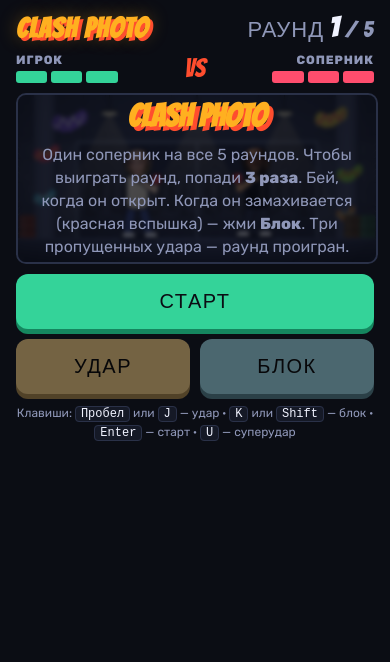
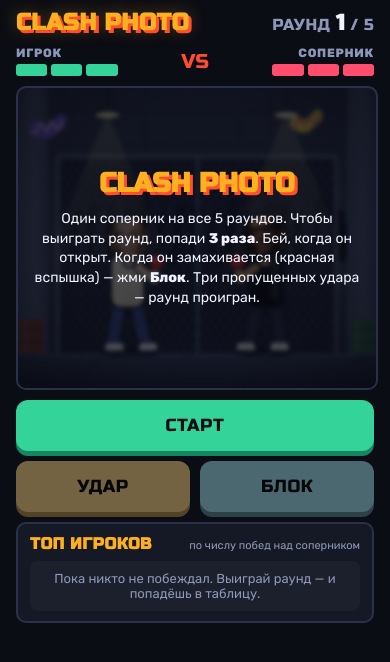
Before and after one commit to myfemfamily-lang/clash-photo, a plain HTML site: page index.html in a window 390 px wide. Drawn offline with Linux system fonts and the light colour scheme; animation ran at ten frames a second.

Commit message:
Mobile layout, Cyrillic display font, safe-area padding, leaderboard
Co-Authored-By: Claude Fable 5.1 <noreply@anthropic.com>
Claude-Session: https://claude.ai/code/session_01W36pjk9FBpEoqSbBPpqxp7

```diff
--- a/index.html
+++ b/index.html
@@ -6,7 +6,7 @@
 <meta name="theme-color" content="#0b0d14">
 <script src="https://telegram.org/js/telegram-web-app.js"></script>
 <title>Clash Photo</title>
-<link rel="stylesheet" href="https://fonts.googleapis.com/css2?family=Bangers&family=Rubik:wght@400;600;800&display=swap">
+<link rel="stylesheet" href="https://fonts.googleapis.com/css2?family=Russo+One&family=Rubik:wght@400;600;800&display=swap">
 <style>
 /* Layout: one dark arena screen; HUD on top, canvas ring in the middle, control deck fixed at the bottom. */
 :root{
@@ -14,43 +14,45 @@
   --fg:#f1f3ff; --muted:#8f97b8;
   --accent:#ffb020; --accent2:#ff4d2e;
   --p1:#34d399; --p2:#ff4d6d; --block:#4cc9f0;
-  --display:'Bangers',Impact,'Arial Black',sans-serif;
+  --display:'Russo One','Arial Black',Impact,sans-serif;
   --body:'Rubik',system-ui,sans-serif;
   color-scheme:dark;
 }
-html,body{height:100%}
-body{margin:0;background:var(--bg);color:var(--fg);font-family:var(--body);
+html{height:100%}
+body{min-height:100%;margin:0;background:var(--bg);color:var(--fg);font-family:var(--body);
   padding-left:max(16px,env(safe-area-inset-left,0px));padding-right:max(16px,env(safe-area-inset-right,0px));
-  padding-block:12px;display:flex;flex-direction:column;gap:10px;box-sizing:border-box;overflow-x:hidden}
-h1{font-family:var(--display);font-size:clamp(28px,6vw,44px);margin:0;letter-spacing:1px;
+  padding-top:calc(var(--tg-safe-area-inset-top,env(safe-area-inset-top,0px)) + var(--tg-content-safe-area-inset-top,0px) + 10px);
+  padding-bottom:calc(var(--tg-safe-area-inset-bottom,env(safe-area-inset-bottom,0px)) + 16px);
+  display:flex;flex-direction:column;gap:10px;box-sizing:border-box;overflow-x:hidden}
+h1{font-family:var(--display);font-size:clamp(22px,6vw,40px);margin:0;letter-spacing:.5px;line-height:1.1;
   color:var(--accent);text-shadow:3px 3px 0 var(--accent2),0 0 18px rgba(255,176,32,.35);text-wrap:balance}
 .top{display:flex;align-items:center;justify-content:space-between;gap:12px;flex-wrap:wrap}
-.round{font-family:var(--display);font-size:22px;letter-spacing:1px;color:var(--muted)}
-.round b{color:var(--fg);font-size:28px}
+.round{font-family:var(--display);font-size:16px;letter-spacing:.5px;color:var(--muted);white-space:nowrap}
+.round b{color:var(--fg);font-size:22px}
 .hud{display:grid;grid-template-columns:1fr auto 1fr;gap:12px;align-items:center}
 .bar{display:flex;flex-direction:column;gap:4px;min-width:0}
 .bar.right{align-items:flex-end}
-.name{font-weight:800;letter-spacing:.08em;text-transform:uppercase;font-size:12px;color:var(--muted)}
+.name{font-weight:800;letter-spacing:.06em;text-transform:uppercase;font-size:12px;color:var(--muted);max-width:100%;overflow:hidden;text-overflow:ellipsis;white-space:nowrap}
 .hp{display:flex;gap:4px}
 .bar.right .hp{flex-direction:row-reverse}
 .pip{width:clamp(28px,8vw,56px);height:12px;background:var(--line);border-radius:3px;transition:background .15s,transform .15s}
 .pip.on.p1{background:var(--p1)}.pip.on.p2{background:var(--p2)}
 .pip.lost{transform:scaleY(.4);background:var(--line)}
-.vs{font-family:var(--display);font-size:26px;color:var(--accent2)}
-.arena{position:relative;width:100%;max-width:100%;aspect-ratio:900/420;border:2px solid var(--line);border-radius:10px;overflow:hidden;background:#171b2b}
+.vs{font-family:var(--display);font-size:20px;color:var(--accent2)}
+.arena{position:relative;width:100%;max-width:100%;aspect-ratio:var(--arena-ar,900/420);border:2px solid var(--line);border-radius:10px;overflow:hidden;background:#171b2b}
 canvas{display:block;width:100%;height:100%}
 .banner{position:absolute;inset:0;display:flex;flex-direction:column;align-items:center;justify-content:center;gap:10px;
   background:rgba(8,10,18,.72);backdrop-filter:blur(2px);text-align:center;padding:16px}
-.banner h2{font-family:var(--display);font-size:clamp(32px,8vw,72px);margin:0;color:var(--accent);text-shadow:4px 4px 0 var(--accent2)}
-.banner p{margin:0;color:var(--muted);max-width:40ch;line-height:1.45}
+.banner h2{font-family:var(--display);font-size:clamp(24px,7vw,56px);margin:0;color:var(--accent);text-shadow:3px 3px 0 var(--accent2);line-height:1.1;text-wrap:balance}
+.banner p{margin:0;color:var(--fg);max-width:40ch;line-height:1.4;font-size:clamp(13px,3.6vw,16px)}
 .banner p kbd{background:var(--panel);border:1px solid var(--line);border-radius:4px;padding:1px 6px;font-family:var(--body);color:var(--fg)}
-.msg{position:absolute;left:0;right:0;top:12px;text-align:center;font-family:var(--display);font-size:clamp(20px,5vw,40px);
+.msg{position:absolute;left:0;right:0;top:10px;text-align:center;font-family:var(--display);font-size:clamp(18px,5.5vw,36px);
   letter-spacing:1px;pointer-events:none;opacity:0;transform:translateY(-6px);transition:opacity .12s,transform .12s;text-shadow:2px 2px 0 #000}
 .msg.show{opacity:1;transform:none}
 .deck{display:grid;grid-template-columns:1fr 1fr;gap:10px}
 .deck.has-super{grid-template-columns:1fr 1fr 1fr}
-button{font-family:var(--display);font-size:clamp(20px,4.5vw,30px);letter-spacing:1.5px;border:0;border-radius:12px;
-  padding:16px 10px;cursor:pointer;color:#0b0d14;transition:transform .06s,filter .15s;user-select:none;-webkit-user-select:none;touch-action:manipulation}
+button{font-family:var(--display);font-size:clamp(17px,4.5vw,26px);letter-spacing:.5px;border:0;border-radius:12px;
+  padding:15px 8px;cursor:pointer;color:#0b0d14;transition:transform .06s,filter .15s;user-select:none;-webkit-user-select:none;touch-action:manipulation}
 button:active{transform:translateY(3px)}
 button:disabled{filter:grayscale(.6) brightness(.55);cursor:default;transform:none}
 button:focus-visible{outline:3px solid var(--fg);outline-offset:2px}
@@ -62,6 +64,20 @@ button:focus-visible{outline:3px solid var(--fg);outline-offset:2px}
 @keyframes pulse{from{filter:brightness(1)}to{filter:brightness(1.25)}}
 .foot{color:var(--muted);font-size:12px;line-height:1.5;text-align:center}
 .foot kbd{background:var(--panel);border:1px solid var(--line);border-radius:4px;padding:0 5px;color:var(--fg)}
+@media (hover:none){.foot{display:none}}
+/* leaderboard */
+.lb{border:2px solid var(--line);border-radius:10px;background:var(--panel);padding:10px 12px;display:flex;flex-direction:column;gap:8px}
+.lb h3{margin:0;font-family:var(--display);font-size:16px;letter-spacing:.5px;color:var(--accent);display:flex;justify-content:space-between;align-items:baseline}
+.lb h3 small{font-family:var(--body);font-weight:400;font-size:11px;color:var(--muted);letter-spacing:0}
+.lb ol{list-style:none;margin:0;padding:0;display:flex;flex-direction:column;gap:4px}
+.lb li{display:grid;grid-template-columns:28px 1fr auto;gap:8px;align-items:center;font-size:14px;padding:6px 8px;border-radius:8px;background:rgba(255,255,255,.03)}
+.lb li.me{background:rgba(52,211,153,.12);outline:1px solid rgba(52,211,153,.35)}
+.lb .pos{font-family:var(--display);color:var(--muted);font-size:13px;text-align:center}
+.lb li:nth-child(1) .pos{color:#ffd166}.lb li:nth-child(2) .pos{color:#cdd3e0}.lb li:nth-child(3) .pos{color:#d9893b}
+.lb .nick{min-width:0;overflow:hidden;text-overflow:ellipsis;white-space:nowrap;font-weight:600}
+.lb .wins{font-family:var(--display);font-size:14px;color:var(--p1);font-variant-numeric:tabular-nums;white-space:nowrap}
+.lb .wins small{font-family:var(--body);color:var(--muted);font-size:11px;margin-left:6px}
+.lb .empty{color:var(--muted);font-size:13px;text-align:center;padding:10px 0}
 @media (prefers-reduced-motion:reduce){#super{animation:none}.pip,.msg,button{transition:none}}
 </style>
 
@@ -93,12 +109,16 @@ button:focus-visible{outline:3px solid var(--fg);outline-offset:2px}
   <button id="block" disabled>БЛОК</button>
   <button id="super" hidden>СУПЕРУДАР</button>
 </div>
+<section class="lb" id="lb">
+  <h3>ТОП ИГРОКОВ <small id="lbnote">по числу побед над соперником</small></h3>
+  <ol id="lblist"></ol>
+</section>
 <div class="foot">Клавиши: <kbd>Пробел</kbd> или <kbd>J</kbd> — удар · <kbd>K</kbd> или <kbd>Shift</kbd> — блок · <kbd>Enter</kbd> — старт · <kbd>U</kbd> — суперудар</div>
 
 <script>
 (function(){
 const cv=document.getElementById('c'),ctx=cv.getContext('2d');
-const W=cv.width,H=cv.height,FLOOR=360;
+let W=900,H=420,FLOOR=360,PX=300,EX=600,MOBILE=false;
 const $=id=>document.getElementById(id);
 const ui={rnum:$('rnum'),hp1:$('hp1'),hp2:$('hp2'),banner:$('banner'),btitle:$('btitle'),btext:$('btext'),
   msg:$('msg'),deck:$('deck'),start:$('start'),hit:$('hit'),block:$('block'),super:$('super')};
@@ -131,6 +151,7 @@ const G={
   t:0,usedFaces:[],playerFace:0,playerFaceRound:0,
   player:{x:300,act:'idle',actT:0,blockUntil:0,hitCd:0,flash:0,shake:0},
   enemy:{x:600,state:'open',stateT:0,dur:1.2,flash:0,shake:0,ko:false},
+  stats:{wins:0,runs:0},
   crowd:[], fx:[], msgT:0
 };
 // per-round tuning: windup length (s), chance to guard, idle open time
@@ -161,11 +182,40 @@ function setButtons(){
 }
 function banner(title,text){ui.btitle.textContent=title;ui.btext.innerHTML=text;ui.banner.hidden=false;}
 
+// ---------- leaderboard ----------
+const API='';   // адрес сервера рейтинга; пусто = локальный рейтинг на этом устройстве
+let ME='Игрок';
+function initName(){
+  const tg=window.Telegram&&window.Telegram.WebApp,u=tg&&tg.initDataUnsafe&&tg.initDataUnsafe.user;
+  if(u)ME=u.username?'@'+u.username:(u.first_name||'Игрок');
+  const el=document.querySelector('.bar .name');if(el)el.textContent=ME;
+}
+function lbLoad(){try{return JSON.parse(localStorage.getItem('clash_lb')||'{}');}catch(e){return {};}}
+function lbSave(d){try{localStorage.setItem('clash_lb',JSON.stringify(d));}catch(e){}}
+function recordWin(fullRun){
+  const d=lbLoad();const r=d[ME]||{wins:0,runs:0};r.wins++;if(fullRun)r.runs++;d[ME]=r;lbSave(d);
+  if(API){const tg=window.Telegram&&window.Telegram.WebApp;
+    fetch(API+'/win',{method:'POST',headers:{'Content-Type':'application/json'},body:JSON.stringify({initData:tg?tg.initData:'',fullRun:!!fullRun})}).then(renderLB).catch(()=>renderLB());}
+  else renderLB();
+}
+async function renderLB(){
+  let rows;
+  if(API){try{rows=await (await fetch(API+'/top')).json();}catch(e){rows=null;}}
+  if(!rows){const d=lbLoad();rows=Object.keys(d).map(n=>({name:n,wins:d[n].wins,runs:d[n].runs}));}
+  rows.sort((a,b)=>b.wins-a.wins||b.runs-a.runs).splice(10);
+  const ol=document.getElementById('lblist');ol.innerHTML='';
+  if(!rows.length){ol.innerHTML='<li class="empty" style="display:block">Пока никто не побеждал. Выиграй раунд — и попадёшь в таблицу.</li>';return;}
+  rows.forEach((r,i)=>{const li=document.createElement('li');if(r.name===ME)li.className='me';
+    li.innerHTML='<span class="pos">'+(i+1)+'</span><span class="nick"></span><span class="wins">'+r.wins+'<small>'+(r.runs?'игра пройдена ×'+r.runs:'побед')+'</small></span>';
+    li.querySelector('.nick').textContent=r.name;ol.appendChild(li);});
+  document.getElementById('lbnote').textContent=API?'общий рейтинг':'на этом устройстве';
+}
+
 // ---------- flow ----------
 function startRound(){
   G.hpP=3;G.hpE=3;G.phase='fight';
-  Object.assign(G.player,{x:300,act:'idle',actT:0,blockUntil:0,hitCd:0,flash:0,shake:0});
-  Object.assign(G.enemy,{x:600,state:'open',stateT:0,dur:rnd(.8,1.4),flash:0,shake:0,ko:false});
+  Object.assign(G.player,{x:PX,act:'idle',actT:0,blockUntil:0,hitCd:0,flash:0,shake:0});
+  Object.assign(G.enemy,{x:EX,state:'open',stateT:0,dur:rnd(.8,1.4),flash:0,shake:0,ko:false});
   G.crowd=[];G.fx=[];
   if(G.round<=2)G.usedFaces=[];
   if(G.round>=3&&(G.playerFaceRound!==G.round)){let i;do{i=Math.floor(Math.random()*40);}while(G.usedFaces.includes(i));G.usedFaces.push(i);G.playerFace=i;G.playerFaceRound=G.round;}
@@ -176,6 +226,7 @@ function startRound(){
 function endRound(won){
   G.phase='roundEnd';setButtons();
   if(won){
+    recordWin(G.round>=5);
     if(G.round>=5){G.phase='win';banner('ПОБЕДА','Все 5 раундов пройдены. Нажми <kbd>Старт</kbd>, чтобы начать заново.');ui.start.textContent='ЗАНОВО';ui.start.hidden=false;G.round=1;return;}
     banner('РАУНД '+G.round+' ВЗЯТ','Соперник тот же, но быстрее. Жми <kbd>Старт</kbd> для раунда '+(G.round+1)+'.');
     G.round++;ui.start.textContent='РАУНД '+G.round;
@@ -214,7 +265,7 @@ function doSuper(){
   G.phase='super';setButtons();
   say('СУПЕРУДАР!',COL.red);
   for(let i=0;i<40;i++){
-    G.crowd.push({idx:i,x:-40-Math.random()*500,y:FLOOR-Math.random()*60,tx:G.enemy.x-150+Math.random()*120,
+    G.crowd.push({idx:i,x:-40-Math.random()*500,y:FLOOR-Math.random()*60,tx:G.enemy.x-(MOBILE?120:150)+Math.random()*(MOBILE?90:120),
       spd:380+Math.random()*220,hue:Math.random()*360,ph:Math.random()*6,arrived:false,punchT:0});
   }
   G.enemy.hpDrain=0;
@@ -248,6 +299,13 @@ function enemyThink(dt){
 // ---------- fx ----------
 function spark(x,y,c){for(let i=0;i<10;i++)G.fx.push({x,y,vx:rnd(-220,220),vy:rnd(-260,60),life:.4,c});}
 
+// ---------- layout (phone vs desktop) ----------
+function layout(){
+  const narrow=window.innerWidth<620;
+  if(narrow){W=620;H=520;FLOOR=460;PX=190;EX=430;}else{W=900;H=420;FLOOR=360;PX=300;EX=600;}
+  MOBILE=narrow;cv.width=W;cv.height=H;document.querySelector('.arena').style.setProperty('--arena-ar',W+'/'+H);
+  BG=null;if(G.phase!=='fight'&&G.phase!=='super'){G.player.x=PX;G.enemy.x=EX;}
+}
 // ---------- drawing ----------
 let BG=null;
 function buildBG(){
@@ -259,27 +317,29 @@ function buildBG(){
   c.strokeStyle='rgba(0,0,0,.25)';c.lineWidth=2;
   for(let y=40;y<FLOOR;y+=60){c.beginPath();c.moveTo(0,y);c.lineTo(W,y);c.stroke();}
   for(let i=0;i<9;i++){const x=i*110+((i%2)*55);c.beginPath();c.moveTo(x,0);c.lineTo(x,FLOOR);c.stroke();}
+  const FL=MOBILE?70:150,FR=W-FL,FW=FR-FL,FT=120;
   // dark crowd pit behind fence
-  c.fillStyle='#14172a';c.fillRect(150,120,600,FLOOR-120);
+  c.fillStyle='#14172a';c.fillRect(FL,FT,FW,FLOOR-FT);
   // crowd silhouettes
-  for(let i=0;i<40;i++){const x=165+i*15+(i%3)*4,y=215+Math.sin(i*1.9)*10,r=10+(i%3)*2;
+  for(let i=0;i<Math.floor(FW/15);i++){const x=FL+15+i*15+(i%3)*4,y=215+Math.sin(i*1.9)*10,r=10+(i%3)*2;
     c.fillStyle=i%2?'#0a0c18':'#1a1d33';c.beginPath();c.arc(x,y,r,0,7);c.fill();c.fillRect(x-r-3,y+r-2,r*2+6,70);
     if(i%4===0){c.strokeStyle=c.fillStyle;c.lineWidth=6;c.beginPath();c.moveTo(x+r,y+4);c.lineTo(x+r+10,y-28);c.stroke();}}
   // chain-link fence
   c.strokeStyle='rgba(190,200,230,.35)';c.lineWidth=1.2;
-  for(let x=150-240;x<750;x+=16){c.beginPath();c.moveTo(x,120);c.lineTo(x+240,FLOOR);c.stroke();c.beginPath();c.moveTo(x+240,120);c.lineTo(x,FLOOR);c.stroke();}
-  c.save();c.beginPath();c.rect(150,120,600,FLOOR-120);c.clip();c.restore();
+  c.save();c.beginPath();c.rect(FL,FT,FW,FLOOR-FT);c.clip();
+  for(let x=FL-240;x<FR;x+=16){c.beginPath();c.moveTo(x,FT);c.lineTo(x+240,FLOOR);c.stroke();c.beginPath();c.moveTo(x+240,FT);c.lineTo(x,FLOOR);c.stroke();}
+  c.restore();
   // fence frame & posts
-  c.fillStyle='#55607e';c.fillRect(146,116,608,6);c.fillRect(146,116,6,FLOOR-116);c.fillRect(748,116,6,FLOOR-116);c.fillRect(448,116,5,FLOOR-116);
+  c.fillStyle='#55607e';c.fillRect(FL-4,FT-4,FW+8,6);c.fillRect(FL-4,FT-4,6,FLOOR-FT+4);c.fillRect(FR-2,FT-4,6,FLOOR-FT+4);c.fillRect(W/2-2,FT-4,5,FLOOR-FT+4);
   // pillars
-  for(const px of [40,800]){g=c.createLinearGradient(px,0,px+60,0);g.addColorStop(0,'#4a5070');g.addColorStop(.5,'#5d6486');g.addColorStop(1,'#3b4160');
+  for(const px of (MOBILE?[0,W-50]:[40,W-100])){g=c.createLinearGradient(px,0,px+60,0);g.addColorStop(0,'#4a5070');g.addColorStop(.5,'#5d6486');g.addColorStop(1,'#3b4160');
     c.fillStyle=g;c.fillRect(px,0,60,FLOOR);c.fillStyle='rgba(0,0,0,.25)';c.fillRect(px+52,0,8,FLOOR);}
   // graffiti
   const tag=(x,y,col,col2,s)=>{c.save();c.translate(x,y);c.rotate(-.12);c.globalAlpha=.9;
     c.fillStyle=col;for(let i=0;i<5;i++){c.beginPath();c.ellipse(i*14*s,Math.sin(i)*8,13*s,18*s,.3,0,7);c.fill();}
     c.strokeStyle=col2;c.lineWidth=4*s;c.lineCap='round';c.beginPath();c.moveTo(-10*s,6);for(let i=0;i<6;i++)c.lineTo(i*12*s,(i%2?-10:10)*s);c.stroke();c.restore();};
-  tag(50,150,'#ff4d6d','#ffe14d',.8);tag(48,260,'#4cc9f0','#ffffff',.7);tag(812,200,'#a3ff4d','#ff4d2e',.8);tag(808,300,'#ff9a3c','#4cc9f0',.6);
-  tag(100,70,'#8b5cf6','#f1f3ff',1.1);tag(760,60,'#ffe14d','#ff4d6d',1.0);
+  if(!MOBILE){tag(50,150,'#ff4d6d','#ffe14d',.8);tag(48,260,'#4cc9f0','#ffffff',.7);tag(W-88,200,'#a3ff4d','#ff4d2e',.8);tag(W-92,300,'#ff9a3c','#4cc9f0',.6);}
+  tag(MOBILE?30:100,70,'#8b5cf6','#f1f3ff',MOBILE?.8:1.1);tag(W-140,60,'#ffe14d','#ff4d6d',MOBILE?.7:1.0);
   // floor
   g=c.createLinearGradient(0,FLOOR,0,H);g.addColorStop(0,'#3b4160');g.addColorStop(1,'#1c2033');c.fillStyle=g;c.fillRect(0,FLOOR,W,H-FLOOR);
   c.fillStyle='#4b5276';c.fillRect(0,FLOOR,W,5);
@@ -287,9 +347,9 @@ function buildBG(){
   // barrels
   const barrel=(x,col)=>{c.fillStyle=col;c.beginPath();c.roundRect(x,FLOOR-58,40,58,5);c.fill();c.fillStyle='rgba(0,0,0,.3)';c.fillRect(x,FLOOR-44,40,4);c.fillRect(x,FLOOR-22,40,4);
     c.fillStyle='rgba(255,255,255,.12)';c.fillRect(x+6,FLOOR-54,8,50);};
-  barrel(4,'#8a3b2a');barrel(858,'#3a6b4a');barrel(820,'#6a4b2a');
+  barrel(4,'#8a3b2a');barrel(W-42,'#3a6b4a');if(!MOBILE)barrel(W-80,'#6a4b2a');
   // lamps with cones
-  for(const lx of [230,450,670]){
+  for(const lx of (MOBILE?[W*.25,W*.75]:[W*.26,W*.5,W*.74])){
     c.strokeStyle='#111'; c.lineWidth=3;c.beginPath();c.moveTo(lx,0);c.lineTo(lx,34);c.stroke();
     g=c.createRadialGradient(lx,40,10,lx,40,330);g.addColorStop(0,'rgba(255,232,180,.22)');g.addColorStop(1,'rgba(255,232,180,0)');
     c.fillStyle=g;c.beginPath();c.moveTo(lx,40);c.lineTo(lx-170,FLOOR);c.lineTo(lx+170,FLOOR);c.closePath();c.fill();
@@ -297,7 +357,7 @@ function buildBG(){
     c.fillStyle='#fff3cc';c.beginPath();c.ellipse(lx,47,20,5,0,0,7);c.fill();
   }
   // vignette
-  g=c.createRadialGradient(W/2,H/2,200,W/2,H/2,620);g.addColorStop(0,'rgba(0,0,0,0)');g.addColorStop(1,'rgba(0,0,0,.55)');c.fillStyle=g;c.fillRect(0,0,W,H);
+  g=c.createRadialGradient(W/2,H/2,Math.min(W,H)*.45,W/2,H/2,Math.max(W,H)*.75);g.addColorStop(0,'rgba(0,0,0,0)');g.addColorStop(1,'rgba(0,0,0,.55)');c.fillStyle=g;c.fillRect(0,0,W,H);
 }
 function drawRing(){if(!BG)buildBG();ctx.drawImage(BG,0,0);}
 
@@ -404,19 +464,19 @@ function frame(now){
   const ps=p.shake>0?rnd(-6,6):0,es=e.shake>0?rnd(-6,6):0;
   const ppose=p.flash>0&&p.act!=='block'?'hurt':p.actT>0?'punch':G.t<p.blockUntil?'block':'idle';
   const px=p.x+(ppose==='punch'?30:0)+ps;
-  drawFighter(px,1,G.round===1?OUT.player:OUT.playerAlt,ppose,p.flash,1,playerHead());
+  drawFighter(px,1,G.round===1?OUT.player:OUT.playerAlt,ppose,p.flash,MOBILE?1.05:1,playerHead());
   if(e.ko)drawKO(e.x+es,-1,OUT.enemy,ENEMY_HEAD);
   else{
     const epose=e.flash>0?'hurt':e.state;
     const ex=e.x+(e.state==='strike'?-40:0)+es;
     if(e.state==='windup'){ctx.save();ctx.globalAlpha=.25+.25*Math.sin(G.t*30);ctx.fillStyle=COL.red;ctx.beginPath();ctx.arc(e.x-20,FLOOR-140,100,0,7);ctx.fill();ctx.restore();}
-    drawFighter(ex,-1,OUT.enemy,epose,e.flash,1,ENEMY_HEAD);
+    drawFighter(ex,-1,OUT.enemy,epose,e.flash,MOBILE?1.05:1,ENEMY_HEAD);
   }
   for(const c of G.crowd)drawCrowdFighter(c);
   for(const f of G.fx){ctx.globalAlpha=f.life/.4;ctx.fillStyle=f.c;ctx.fillRect(f.x,f.y,6,6);}ctx.globalAlpha=1;
   // enemy state label (debug-ish helper for testing)
   if(G.phase==='fight'){ctx.fillStyle='rgba(255,255,255,.55)';ctx.font='12px Rubik, sans-serif';ctx.textAlign='right';
-    const L={open:'открыт',guard:'в защите',windup:'ЗАМАХ',strike:'удар',recover:'оправляется'}[e.state];ctx.fillText(L,W-14,FLOOR+24);ctx.textAlign='left';}
+    const L={open:'открыт',guard:'в защите',windup:'ЗАМАХ',strike:'удар',recover:'оправляется'}[e.state];ctx.fillText(L,W-14,H-10);ctx.textAlign='left';}
   requestAnimationFrame(frame);
 }
 
@@ -433,7 +493,7 @@ window.addEventListener('keydown',ev=>{
   else if(k==='Enter'){if(G.phase!=='fight'&&G.phase!=='super')startRound();}
   else if(k==='u'||k==='U'||k==='г'||k==='Г')doSuper();
 });
-renderHP();setButtons();
+initName();layout();window.addEventListener('resize',layout);renderLB();renderHP();setButtons();
 requestAnimationFrame(frame);
 })();
 </script>
@@ -445,9 +505,6 @@ requestAnimationFrame(frame);
   if(!tg)return;
   try{tg.ready();tg.expand();tg.setHeaderColor('#0b0d14');tg.setBackgroundColor('#0b0d14');}catch(e){}
   try{if(tg.disableVerticalSwipes)tg.disableVerticalSwipes();}catch(e){}
-  const u=tg.initDataUnsafe&&tg.initDataUnsafe.user;
-  if(u){const n=u.username?'@'+u.username:(u.first_name||'Игрок');
-    document.addEventListener('DOMContentLoaded',()=>{const el=document.querySelector('.bar .name');if(el)el.textContent=n;});}
 })();
 </script>
 </body>
```
